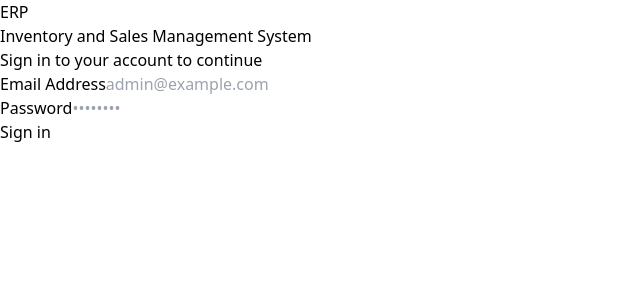
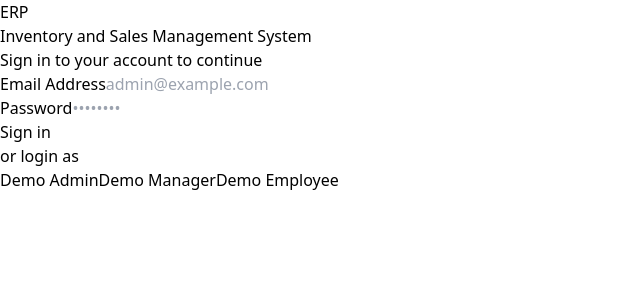
Before and after one commit to riya1689/ERP-Inventory-Sales-Management-System-frontend, a React (Vite) app: page /login in a window 1280 px wide. Shown: the top 300 px of the page, without its empty margins (0-640 px from the left). Built offline with nearby package versions, Linux system fonts and the light colour scheme; no server answers.

Commit message:
feat: implement demo admin, demo manager, demo employee

```diff
--- a/src/pages/Dashboard.tsx
+++ b/src/pages/Dashboard.tsx
@@ -7,8 +7,8 @@ import {
   List
 } from 'lucide-react';
 import {
-  AreaChart,
-  Area,
+  LineChart,
+  Line,
   XAxis,
   YAxis,
   CartesianGrid,
@@ -62,16 +62,10 @@ export const Dashboard = () => {
         <div className="grid grid-cols-1 lg:grid-cols-3 gap-8">
           {/* Revenue Chart */}
           <div className="lg:col-span-2 rounded-xl bg-white p-6 shadow-sm border border-slate-200">
-            <h3 className="mb-6 text-lg font-bold text-slate-900">Revenue Overview (Last 8 Days)</h3>
+            <h3 className="mb-6 text-lg font-bold text-slate-900">Revenue Overview (Jul 2026 - Current)</h3>
             <div className="h-80">
               <ResponsiveContainer width="100%" height="100%">
-                <AreaChart data={data?.chartData || []}>
-                  <defs>
-                    <linearGradient id="colorRevenue" x1="0" y1="0" x2="0" y2="1">
-                      <stop offset="5%" stopColor="#4f46e5" stopOpacity={0.3}/>
-                      <stop offset="95%" stopColor="#4f46e5" stopOpacity={0}/>
-                    </linearGradient>
-                  </defs>
+                <LineChart data={data?.chartData || []}>
                   <CartesianGrid strokeDasharray="3 3" vertical={false} stroke="#e2e8f0" />
                   <XAxis
                     dataKey="name"
@@ -91,15 +85,15 @@ export const Dashboard = () => {
                     contentStyle={{ borderRadius: '8px', border: 'none', boxShadow: '0 4px 6px -1px rgb(0 0 0 / 0.1)' }}
                     formatter={(value: any) => [`৳${value}`, 'Revenue']}
                   />
-                  <Area
+                  <Line
                     type="monotone"
                     dataKey="revenue"
                     stroke="#4f46e5"
                     strokeWidth={3}
-                    fillOpacity={1}
-                    fill="url(#colorRevenue)"
+                    dot={{ r: 4, strokeWidth: 2, fill: '#fff', stroke: '#4f46e5' }}
+                    activeDot={{ r: 6, strokeWidth: 2, fill: '#4f46e5', stroke: '#fff' }}
                   />
-                </AreaChart>
+                </LineChart>
               </ResponsiveContainer>
             </div>
           </div>
--- a/src/pages/Login.tsx
+++ b/src/pages/Login.tsx
@@ -12,8 +12,9 @@ export const Login = () => {
   const { login } = useAuth();
 
   const loginMutation = useMutation({
-    mutationFn: async () => {
-      const response = await api.post('/users/login', { email, password });
+    mutationFn: async (credentials?: { email: string; password: string }) => {
+      const payload = (credentials && credentials.email) ? credentials : { email, password };
+      const response = await api.post('/users/login', payload);
       return response.data;
     },
     onSuccess: (data: any) => {
@@ -28,7 +29,19 @@ export const Login = () => {
   const handleSubmit = (e: React.FormEvent) => {
     e.preventDefault();
     setError('');
-    loginMutation.mutate();
+    loginMutation.mutate(undefined);
+  };
+
+  const handleDemoLogin = (role: 'admin' | 'manager' | 'employee') => {
+    setError('');
+
+    const credentials = {
+      admin: { email: 'admin@demo.com', password: 'demoPassword123' },
+      manager: { email: 'manager@demo.com', password: 'demoPassword123' },
+      employee: { email: 'employee@demo.com', password: 'demoPassword123' }
+    };
+
+    loginMutation.mutate(credentials[role]);
   };
 
   return (
@@ -79,6 +92,44 @@ export const Login = () => {
             {loginMutation.isPending ? 'Signing in...' : 'Sign in'}
           </button>
         </form>
+
+        <div className="mt-6 text-center">
+          <div className="relative">
+            <div className="absolute inset-0 flex items-center">
+              <div className="w-full border-t border-slate-300"></div>
+            </div>
+            <div className="relative flex justify-center text-sm">
+              <span className="bg-white px-2 text-slate-500">or login as</span>
+            </div>
+          </div>
+
+          <div className="mt-6 flex justify-center gap-3">
+            <button
+              type="button"
+              onClick={() => handleDemoLogin('admin')}
+              disabled={loginMutation.isPending}
+              className="flex-1 rounded-lg bg-slate-100 px-3 py-2 text-xs font-semibold text-slate-700 hover:bg-slate-200 transition-colors border border-slate-200"
+            >
+              Demo Admin
+            </button>
+            <button
+              type="button"
+              onClick={() => handleDemoLogin('manager')}
+              disabled={loginMutation.isPending}
+              className="flex-1 rounded-lg bg-slate-100 px-3 py-2 text-xs font-semibold text-slate-700 hover:bg-slate-200 transition-colors border border-slate-200"
+            >
+              Demo Manager
+            </button>
+            <button
+              type="button"
+              onClick={() => handleDemoLogin('employee')}
+              disabled={loginMutation.isPending}
+              className="flex-1 rounded-lg bg-slate-100 px-3 py-2 text-xs font-semibold text-slate-700 hover:bg-slate-200 transition-colors border border-slate-200"
+            >
+              Demo Employee
+            </button>
+          </div>
+        </div>
       </div>
     </div>
   );
```
